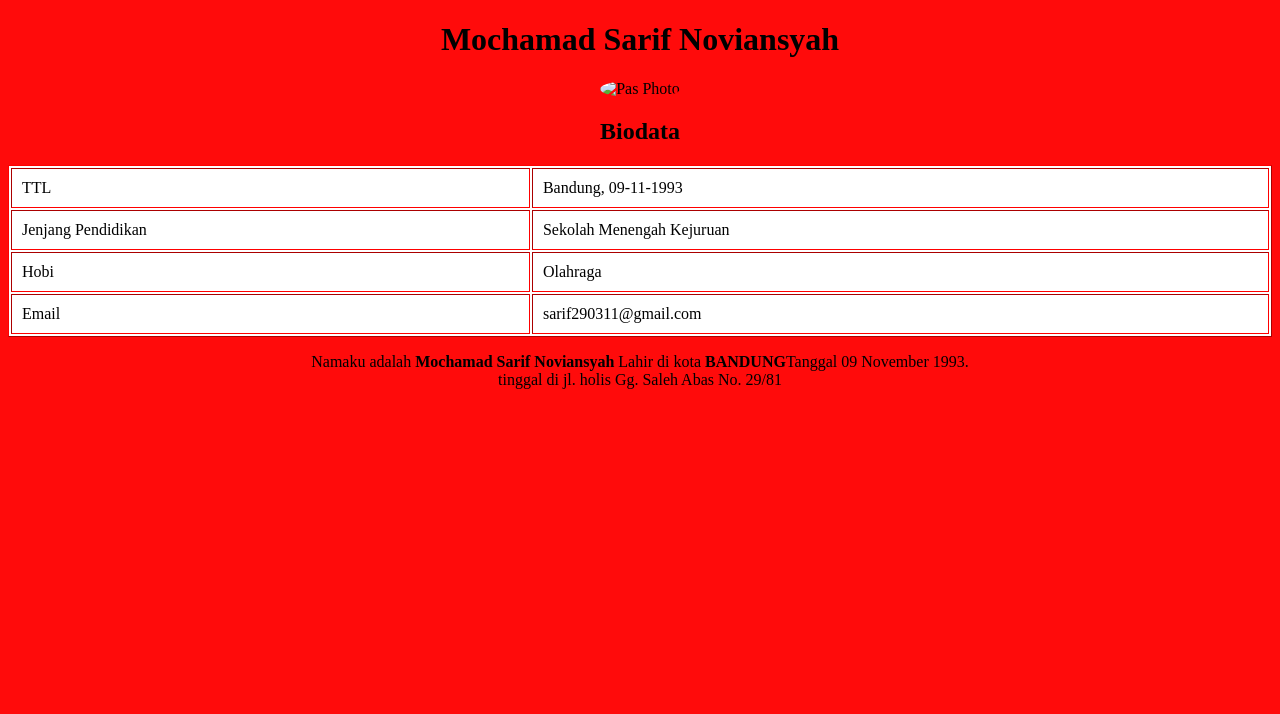
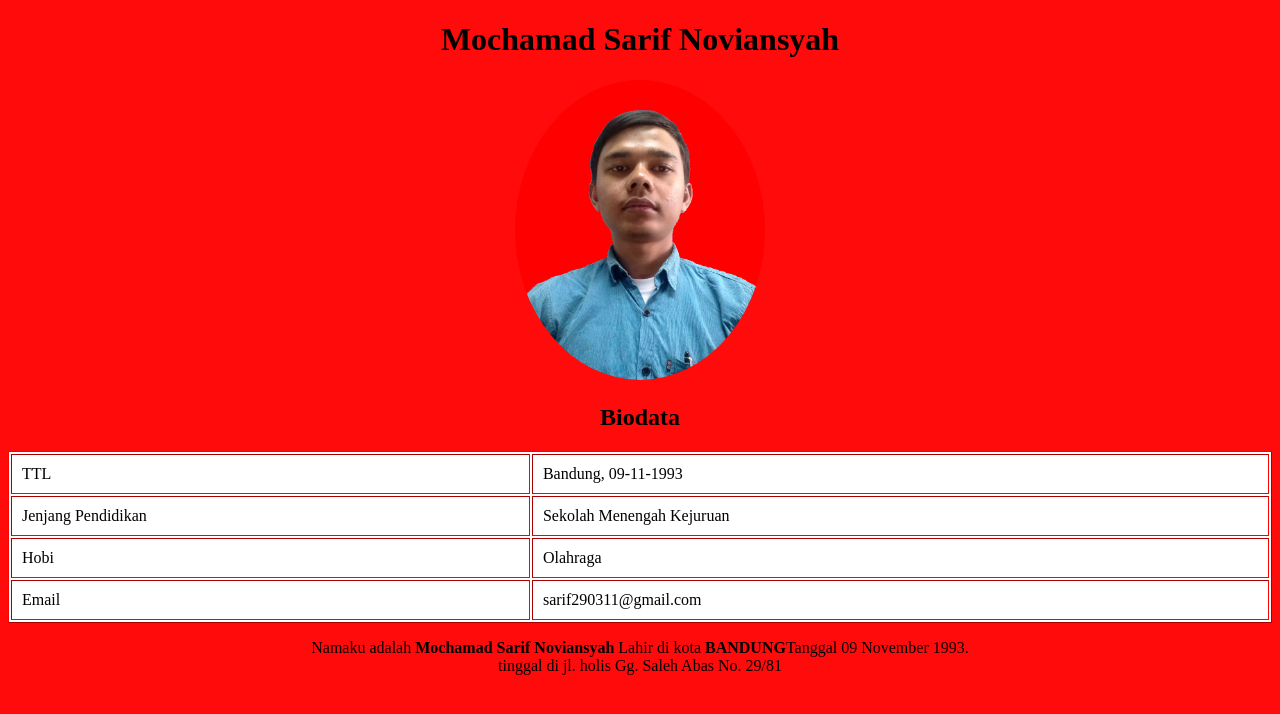
Before and after one commit to sarifnovian/sarifnovian.github.com, a plain HTML site: page day2/biodata.html in a window 1280 px wide. Drawn offline with Linux system fonts and the light colour scheme.

Commit message:
ganti foto

```diff
--- a/day2/biodata.html
+++ b/day2/biodata.html
@@ -26,7 +26,7 @@
 </head>
 <body>
     <h1>Mochamad Sarif Noviansyah</h1>
-    <img src="img/foto.jpg" alt="Pas Photo"
+    <img src="img/pasphoto.jpg" alt="Pas Photo"
     height="300" width="250">
     <h2>Biodata</h2>
     <table border="1">
```
Also changed, not shown: day2/img/pasphoto.jpg (renamed from day2/img/pas photo merah.jpg).
